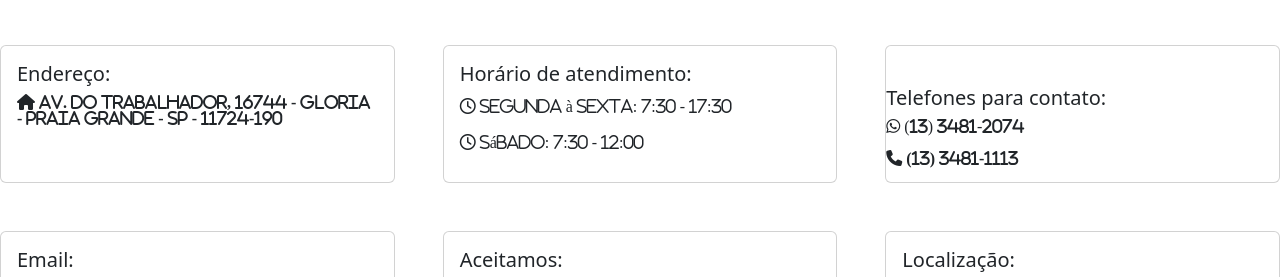
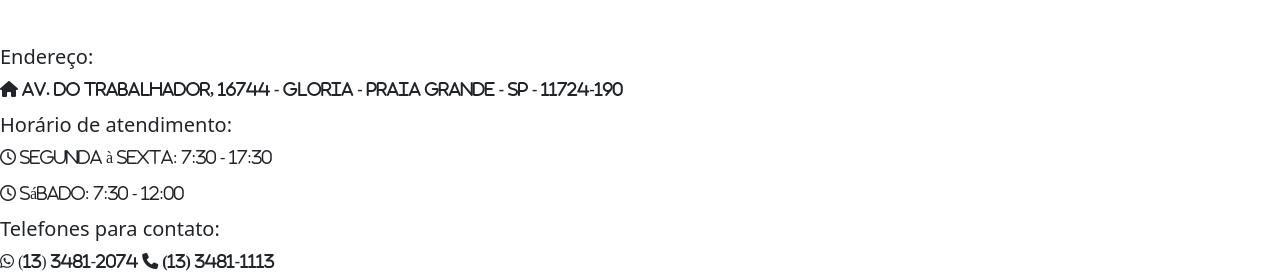
Before and after one commit to jfermartins/MariFreitas, a website: page index.html in a window 1280 px wide. Shown: the part 878-1155 px from the top of the page. Drawn offline with nearby package versions, Linux system fonts and the light colour scheme.

Commit message:
Detalhes

```diff
--- a/index.html
+++ b/index.html
@@ -93,29 +93,18 @@
         </div>
     </div>
 
-    <div class="row gx-4 gx-lg-5">
-    <div class="col-md-4 mb-5">
-        <div class="card h-100">
-            <div class="card-body">
+    <div class="">
           <h5>Endereço:</h5>
           <p class="fa fa-home"> Av. do Trabalhador, 16744 - Gloria - Praia Grande - SP - 11724-190</p>
-            </div>
-        </div>
     </div>
 
-    <div class="col-md-4 mb-5">
-        <div class="card h-100">
-            <div class="card-body">
+    <div class="">
           <h5>Horário de atendimento:</h5>
           <p class="fa fa-clock-o"> Segunda à sexta: 7:30 - 17:30</p><br>
           <p class="fa fa-clock-o"> Sábado: 7:30 - 12:00</p>
-        </div>
-        </div>
     </div>
 
-    <div class="col-md-4 mb-5">
-        <div class="card h-100">
-            <div class="card-body"></div>
+    <div class="card-body">
               <h5>Telefones para contato:</h5>
               <p class="fa fa-whatsapp"> (13) 3481-2074</p>
              <p class="fa fa-phone"> (13) 3481-1113</p>
```
